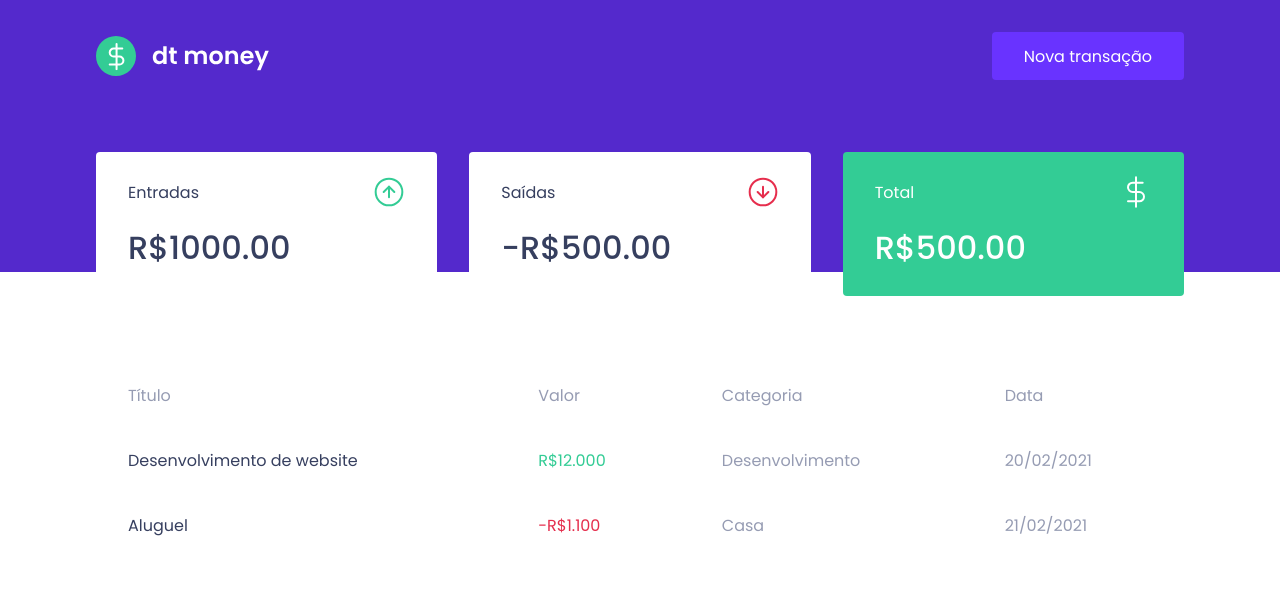
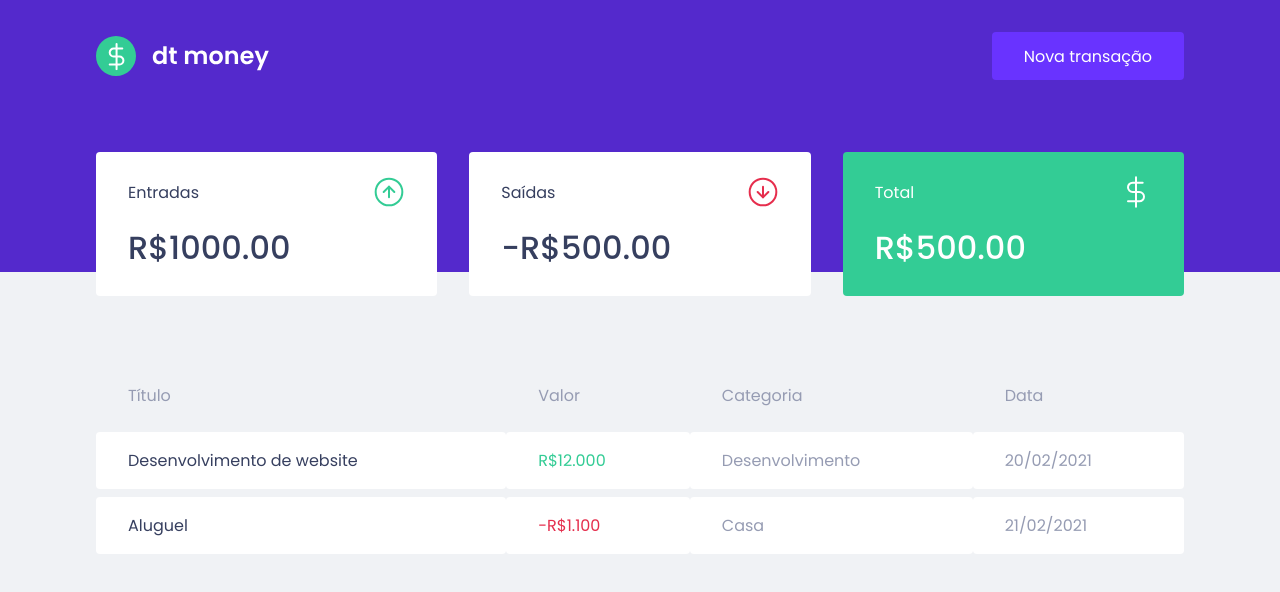
Before and after one commit to fillipeags/ignite-react, a React (Create React App) app in the folder cap-2/dtmoney/: page / in a window 1280 px wide. Shown: the top 592 px of the page. Built offline with nearby package versions, Linux system fonts and the light colour scheme.

Commit message:
fix background global

```diff
--- a/cap-2/dtmoney/src/styles/global.ts
+++ b/cap-2/dtmoney/src/styles/global.ts
@@ -3,7 +3,7 @@ import { createGlobalStyle} from 'styled-components'
 export const GlobalStyle = createGlobalStyle`
   :root{
     --background: #f0f2f5;
-    --shape: #FFFF;
+    --shape: #FFFFFF;
     --red: #E52E4D;
     --text-body: #969CB3;
     --text-title: #363F5F;
@@ -29,7 +29,7 @@ export const GlobalStyle = createGlobalStyle`
   }
 
   body {
-    background: var(---background);
+    background: var(--background);
     -webkit-font-smoothing: antialiased;
   }
 
```
